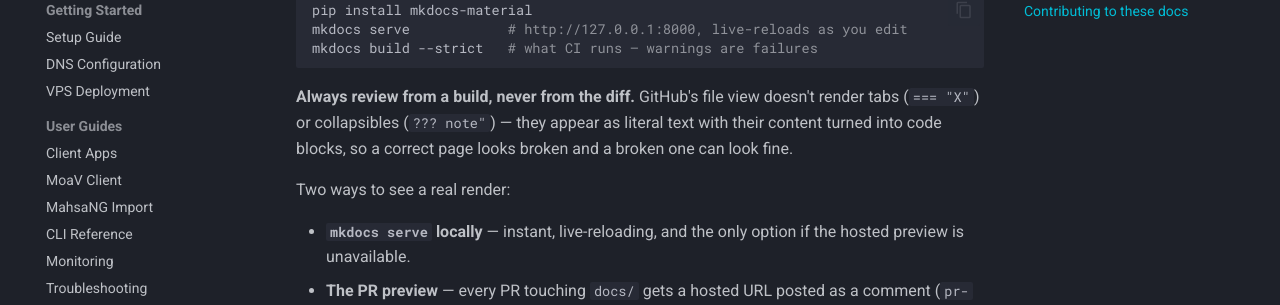
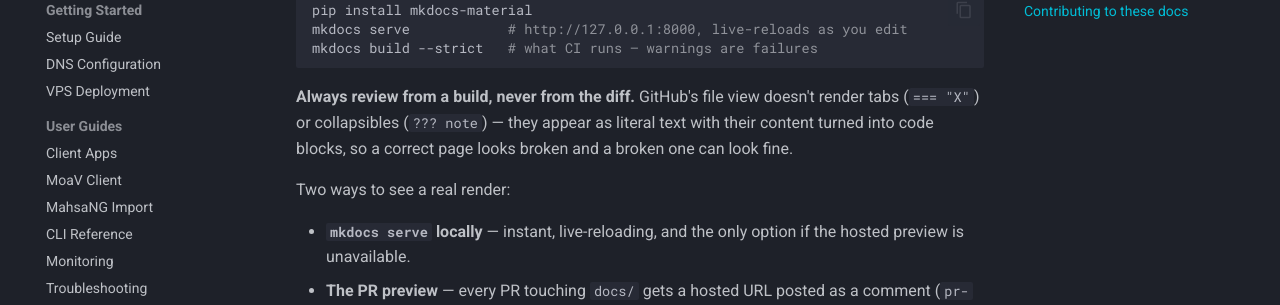
Before and after one commit to MotherofallVPNs/moav-site, an MkDocs documentation site: the page built from docs/development.md, in a window 1280 px wide and 900 px high, scrolled down 3349 px. Shown: the part 358-663 px from the top of the window. Built offline with MkDocs 1.6.1 and Material for MkDocs 9.7.7, drawn with Linux system fonts in a browser that asks for light colours; comment, search, counter and statistics services are not loaded.

````diff
--- a/docs/development.md
+++ b/docs/development.md
@@ -116,7 +116,7 @@ mkdocs serve            # http://127.0.0.1:8000, live-reloads as you edit
 mkdocs build --strict   # what CI runs — warnings are failures
 ```
 
-**Always review from a build, never from the diff.** GitHub's file view doesn't render tabs (`=== "X"`) or collapsibles (`??? note"`) — they appear as literal text with their content turned into code blocks, so a correct page looks broken and a broken one can look fine.
+**Always review from a build, never from the diff.** GitHub's file view doesn't render tabs (`=== "X"`) or collapsibles (`??? note`) — they appear as literal text with their content turned into code blocks, so a correct page looks broken and a broken one can look fine.
 
 Two ways to see a real render:
 
````
